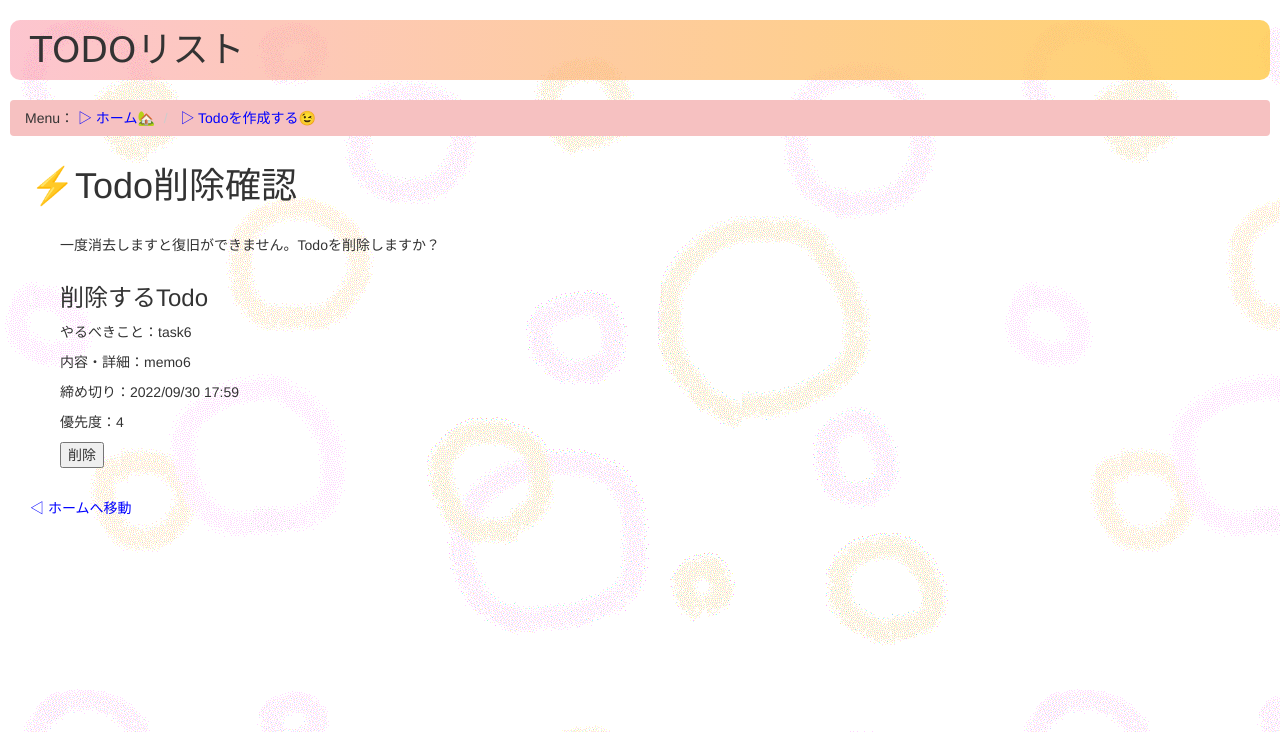
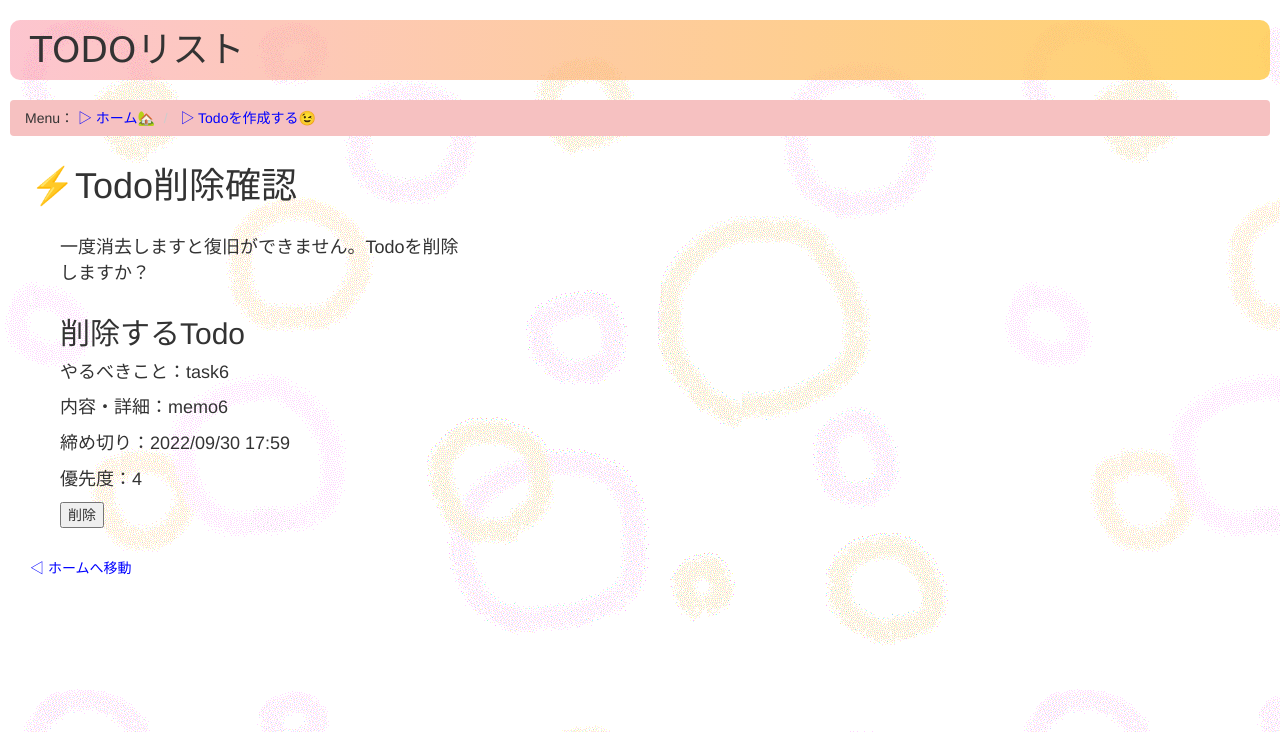
Before and after one commit to chikuwa1/Todo, a Django app: page /todos/10/delete_alert/ in a window 1280 px wide. Shown: the top 732 px of the page. Run offline with Django 4.2, Linux system fonts and the light colour scheme; data comes from the database, SQL or seed files in the repository; both versions use the stored data as it was after the commit; some libraries are stand-ins or nearby versions.

Commit message:
clean delete_alert.html  (added class p-tag)

```diff
--- a/mysite/todos/templates/todos/delete_alert.html
+++ b/mysite/todos/templates/todos/delete_alert.html
@@ -24,15 +24,15 @@
     <div>
         <h1 class="menu">⚡Todo削除確認</h1>
         <div>
-            <p>一度消去しますと復旧ができません。Todoを削除しますか？</p>
+            <p class="sentence">一度消去しますと復旧ができません。Todoを削除しますか？</p>
 
 
             <fieldset>
-                <h3>削除するTodo</h3>
-                <p>やるべきこと：{{ todo.name }}</p>
-                <p>内容・詳細：{{ todo.detail }}</p>
-                <p>締め切り：{{ todo.deadline | date:'Y/m/d H:i' }}</p>
-                <p>優先度：{{ todo.priolity }}</p>
+                <h2>削除するTodo</h2>
+                <p class="sentence todo">やるべきこと：{{ todo.name }}</p>
+                <p class="sentence todo">内容・詳細：{{ todo.detail }}</p>
+                <p class="sentence todo">締め切り：{{ todo.deadline | date:'Y/m/d H:i' }}</p>
+                <p class="sentence todo">優先度：{{ todo.priolity }}</p>
                 <form action="{% url 'todos:delete' todo.id %}" method="post">
                     {% csrf_token %}
                     <input type="submit" value="削除">
```
Also changed, not shown: mysite/db.sqlite3.
